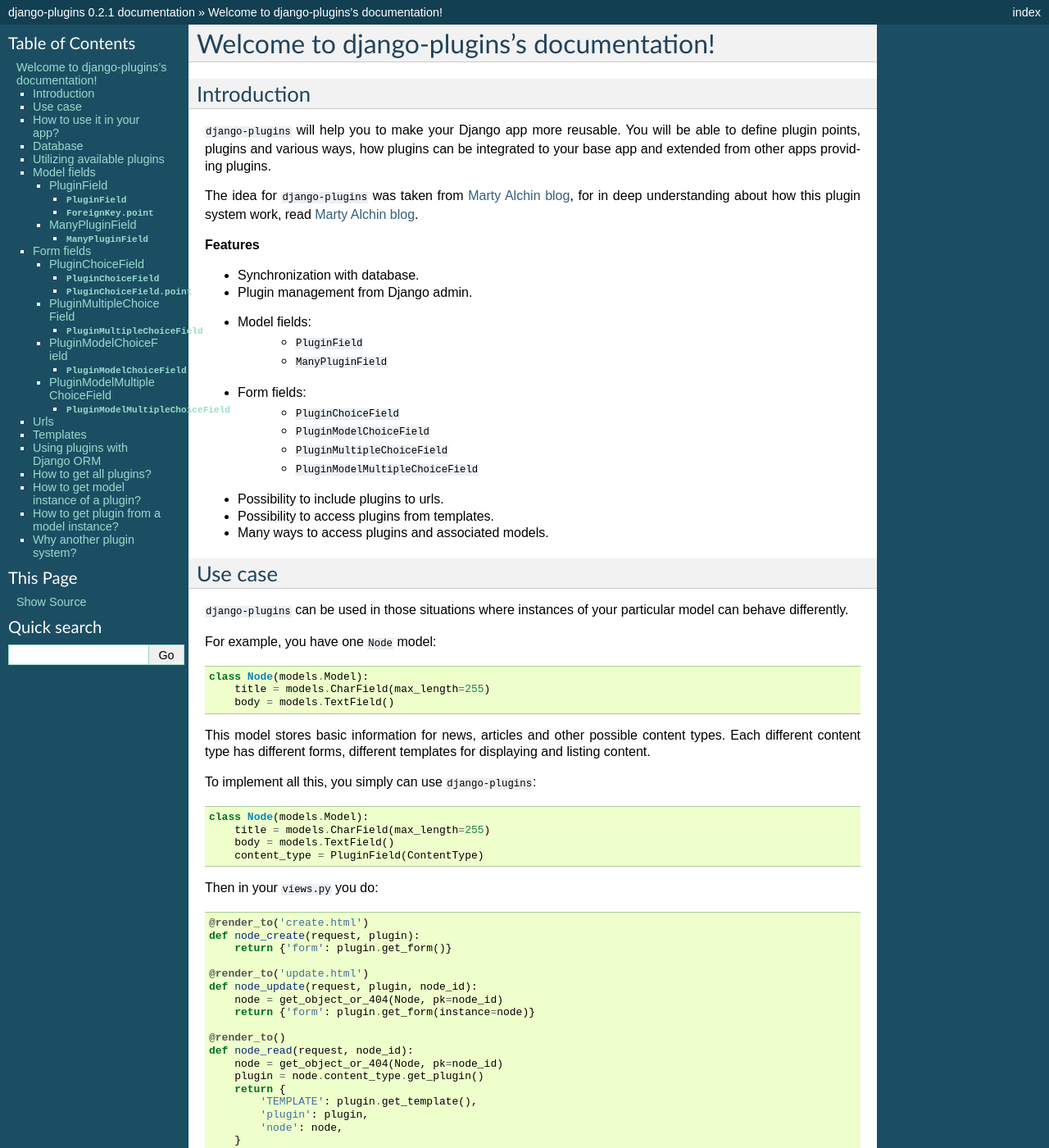
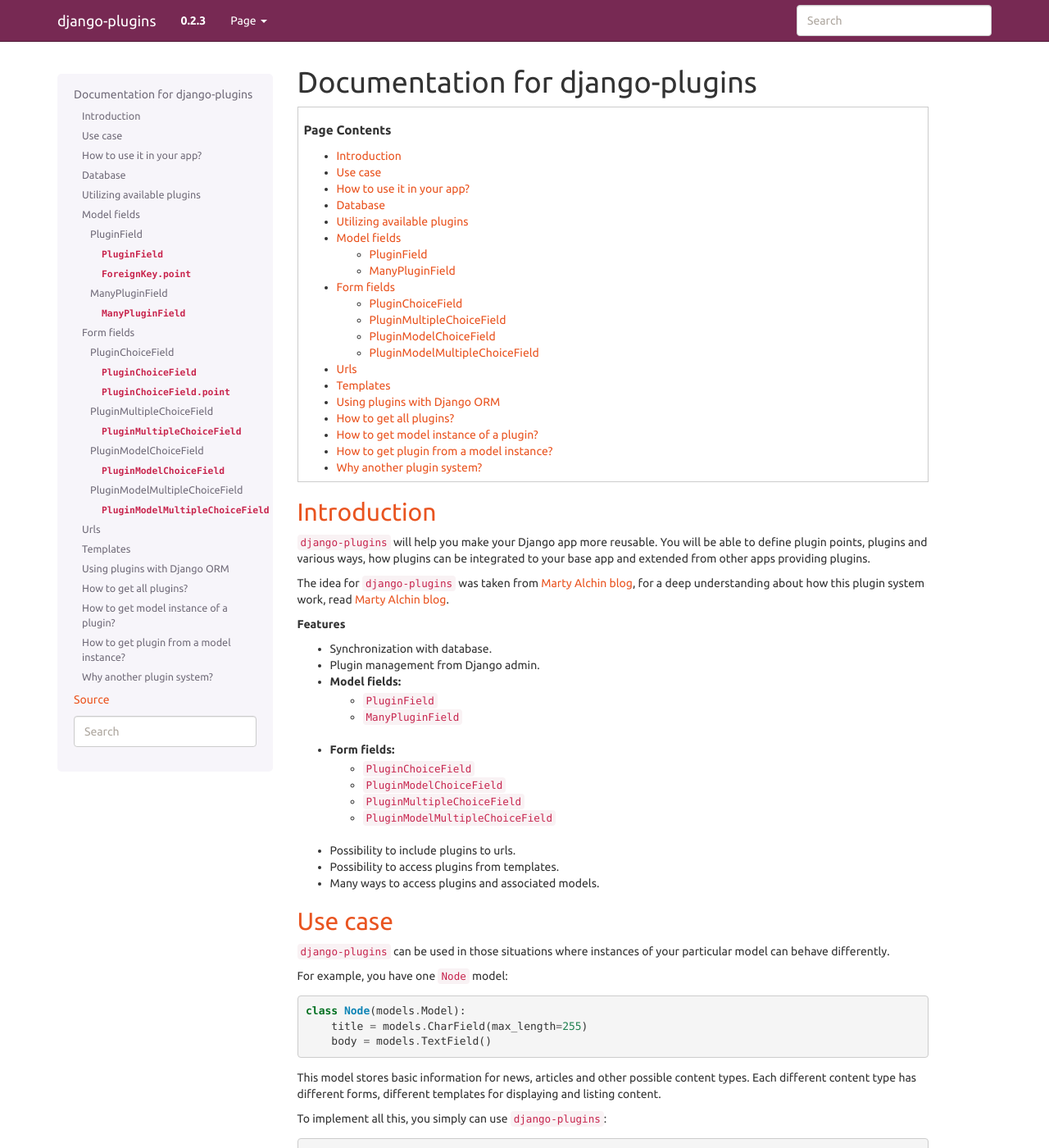
Before and after one commit to krischer/django-plugins, a Sphinx documentation site: the page built from docs/index.rst, in a window 1280 px wide and 1400 px high. Shown: the whole window at 82% size. Built offline with Sphinx 7.4.7, drawn with Linux system fonts in a browser that asks for light colours; some of the changed text lies outside the part shown.

Commit message:
New documentation theme along with other improvements.

```diff
--- a/docs/conf.py
+++ b/docs/conf.py
@@ -11,6 +11,7 @@
 #
 # All configuration values have a default; values that are commented out
 # serve to show the default.
+import sphinx_bootstrap_theme
 
 # import sys
 
@@ -27,8 +28,7 @@
 # Add any Sphinx extension module names here, as strings. They can be
 # extensions coming with Sphinx (named 'sphinx.ext.*') or your custom ones.
 extensions = ['sphinx.ext.autodoc', 'sphinx.ext.doctest',
-              'sphinx.ext.intersphinx', 'sphinx.ext.todo',
-              'sphinx.ext.coverage']
+              'sphinx.ext.intersphinx']
 
 # Add any paths that contain templates here, relative to this directory.
 templates_path = []
@@ -44,16 +44,16 @@ master_doc = 'index'
 
 # General information about the project.
 project = u'django-plugins'
-copyright = u'2010, sirex'
+copyright = u'2010-2014, sirex and krischer'
 
 # The version info for the project you're documenting, acts as replacement for
 # |version| and |release|, also used in various other places throughout the
 # built documents.
 #
 # The short X.Y version.
-version = '0.2'
-# The full version, including alpha/beta/rc tags.
-release = '0.2.1'
+version = '0.2.3'
+# The full verson, including alpha/beta/rc tags.
+release = '0.2.3'
 
 # The language for content autogenerated by Sphinx. Refer to documentation
 # for a list of supported languages.
@@ -94,7 +94,60 @@ pygments_style = 'sphinx'
 
 # The theme to use for HTML and HTML Help pages.  See the documentation for
 # a list of builtin themes.
-html_theme = 'default'
+html_theme = 'bootstrap'
+html_theme_path = sphinx_bootstrap_theme.get_html_theme_path()
+
+# Theme options are theme-specific and customize the look and feel of a
+# theme further.
+html_theme_options = {
+    # Navigation bar title. (Default: ``project`` value)
+    #'navbar_title': "Demo",
+
+    # Tab name for entire site. (Default: "Site")
+    #'navbar_site_name': "Site",
+
+    # Render the next and previous page links in navbar. (Default: true)
+    'navbar_sidebarrel': True,
+
+    # Render the current pages TOC in the navbar. (Default: true)
+    'navbar_pagenav': True,
+
+    # Global TOC depth for "site" navbar tab. (Default: 1)
+    # Switching to -1 shows all levels.
+    'globaltoc_depth': 2,
+
+    # Include hidden TOCs in Site navbar?
+    #
+    # Note: If this is "false", you cannot have mixed ``:hidden:`` and
+    # non-hidden ``toctree`` directives in the same page, or else the build
+    # will break.
+    #
+    # Values: "true" (default) or "false"
+    'globaltoc_includehidden': "true",
+
+    # HTML navbar class (Default: "navbar") to attach to <div> element.
+    # For black navbar, do "navbar navbar-inverse"
+    'navbar_class': "navbar navbar-inverse",
+
+    # Fix navigation bar to top of page?
+    # Values: "true" (default) or "false"
+    'navbar_fixed_top': "true",
+
+    # Location of link to source.
+    # Options are "nav" (default), "footer" or anything else to exclude.
+    'source_link_position': "footer",
+
+    # Bootswatch (http://bootswatch.com/) theme.
+    #
+    # Options are nothing with "" (default) or the name of a valid theme
+    # such as "amelia" or "cosmo".
+    'bootswatch_theme': "united",
+
+    # Choose Bootstrap version.
+    # Values: "3" (default) or "2" (in quotes)
+    'bootstrap_version': "3",
+}
+
 
 # Theme options are theme-specific and customize the look and feel of a theme
 # further.  For a list of options available for each theme, see the
@@ -182,8 +235,8 @@ htmlhelp_basename = 'namedoc'
 # (source start file, target name, title, author, documentclass
 # [howto/manual]).
 latex_documents = [
-    ('index', 'name.tex', u'\\django-plugins Documentation',
-     u'\\sirex', 'manual'),
+    ('index', 'name.tex', u'django-plugins Documentation',
+     u'sirex and krischer', 'manual'),
 ]
 
 # The name of an image file (relative to this directory) to place at the top of
@@ -215,7 +268,7 @@ latex_documents = [
 # One entry per manual page. List of tuples
 # (source start file, name, description, authors, manual section).
 man_pages = [
-    ('index', 'name', u'django-plugins Documentation', [u'sirex'], 1),
+    ('index', 'name', u'django-plugins Documentation', [u'sirex and krischer'], 1),
 ]
 
 
--- a/docs/index.rst
+++ b/docs/index.rst
@@ -1,16 +1,21 @@
-Welcome to django-plugins's documentation!
-==========================================
+Documentation for django-plugins
+================================
+
+
+.. contents:: Page Contents
+   :local:
+   :depth: 2
+
 
 Introduction
 ------------
 
-``django-plugins`` will help you to make your Django app more reusable. You
-will be able to define plugin points, plugins and various ways, how plugins can
-be integrated to your base app and extended from other apps providing plugins.
+``django-plugins`` will help you make your Django app more reusable. You will
+be able to define plugin points, plugins and various ways, how plugins can be
+integrated to your base app and extended from other apps providing plugins.
 
-The idea for ``django-plugins`` was taken from `Marty Alchin blog`_, for in
-deep understanding about how this plugin system work, read `Marty Alchin
-blog`_.
+The idea for ``django-plugins`` was taken from `Marty Alchin blog`_, for a deep
+understanding about how this plugin system work, read `Marty Alchin blog`_.
 
 .. _Marty Alchin blog: http://martyalchin.com/2008/jan/10/simple-plugin-framework/
 
@@ -74,12 +79,22 @@ Then in your ``views.py`` you do::
             'node': node,
         }
 
-
 How to use it in your app?
 --------------------------
 
-All plugin points and plugins live in ``plugins.py`` file in your django app
-folder.
+``django-plugins`` has currently been tested with Python **2.7**, **3.2**,
+**3.3**, and **3.4** along with Django version **1.5.8** and **1.6.5**. It
+might well work with other versions.
+
+Installation works via ``pip``:
+
+.. code-block:: bash
+
+    $ pip install django-plugins
+
+
+All plugin points and plugins live in the ``plugins.py`` file in your django
+app folder.
 
 Example how to register a plugin point::
 
@@ -293,12 +308,6 @@ Takes one extra required argument:
 
 PluginMultipleChoiceField
 ~~~~~~~~~~~~~~~~~~~~~~~~~
-
-.. note::
-
-    Currently this field is disabled due bug in Django:
-
-        http://code.djangoproject.com/ticket/9161
 
 .. class:: PluginMultipleChoiceField(**kwargs)
 
--- a/setup.py
+++ b/setup.py
@@ -13,9 +13,9 @@ setup(name='django-plugins',
       author_email='sirexas@gmail.com',
       packages=find_packages(exclude=['sample-project']),
       install_requires=[
-          'django',
+          'django>=1.5',
       ],
-      url='https://bitbucket.org/sirex/django-plugins',
+      url='https://github.com/krischer/django-plugins',
       download_url='http://pypi.python.org/pypi/django-plugins',
       license='LGPL',
       description='django-plugins.',
```
Also changed, not shown: other parts of docs/index.rst (+1 -1 lines), 2 other files.
